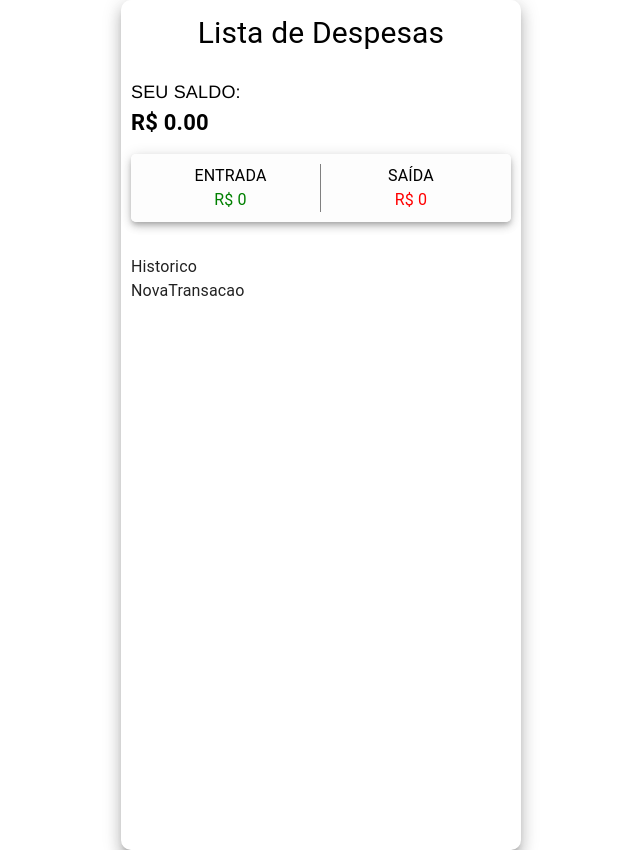
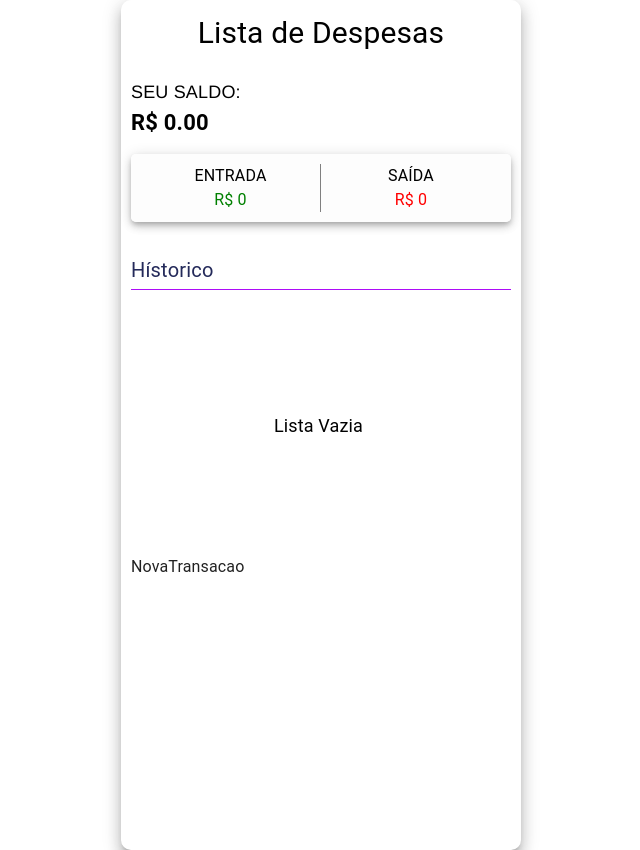
Before and after one commit to devBrendonV/Lista-de-Despesas, a React (Vite) app: page / in a window 1280 px wide. Shown: the whole page, without its empty margins (319-959 px from the left). Built offline with nearby package versions, Linux system fonts and the light colour scheme.

Commit message:
Components/Historico configurado

```diff
--- a/src/Components/Historico/index.jsx
+++ b/src/Components/Historico/index.jsx
@@ -1,8 +1,54 @@
-import React from 'react'
-import { ItemLista } from './ItemLista'
+import React, { useContext } from "react";
+import { Context } from "../../Context";
+import { Box, Typography } from "@mui/material";
+import { ItemLista } from "./ItemLista";
 
 export const Historico = () => {
+  const {
+    listaGastos
+  } = useContext(Context);
+
+
   return (
-    <div>Historico</div>
-  )
-}
+    <Box height={"300px"}>
+      <Typography
+        color={"#020941dd"}
+        fontWeight={"b"}
+        fontSize={20}
+        height={"35px"}
+        borderBottom={"1px solid #ad0cf7"}
+      >
+        Hístorico
+      </Typography>
+
+      <Box
+        display={"flex"}
+        flexDirection={"column"}
+        justifyContent={`${listaGastos == 0 ? "center" : "flex-start"}`}
+        margin={"10px 0px 0px 0"}
+        paddingRight={"5px"}
+        alignItems={"center"}
+        color={"black"}
+        fontSize={18}
+        height={"250px"}
+        overflow={"auto"}
+        boxSizing={"border-box"}
+      >
+        {listaGastos == "" ? "Lista Vazia" : listaGastos.map((e, i) => {
+      return (
+        <ItemLista
+          key={i}
+          value={{
+            transacao: e.nome,
+            tipo: e.tipo,
+            valor: e.valor,
+            indice: i,
+            conteudo: e
+          }}
+        ></ItemLista>
+      );
+    })}
+      </Box>
+    </Box>
+  );
+};
```
